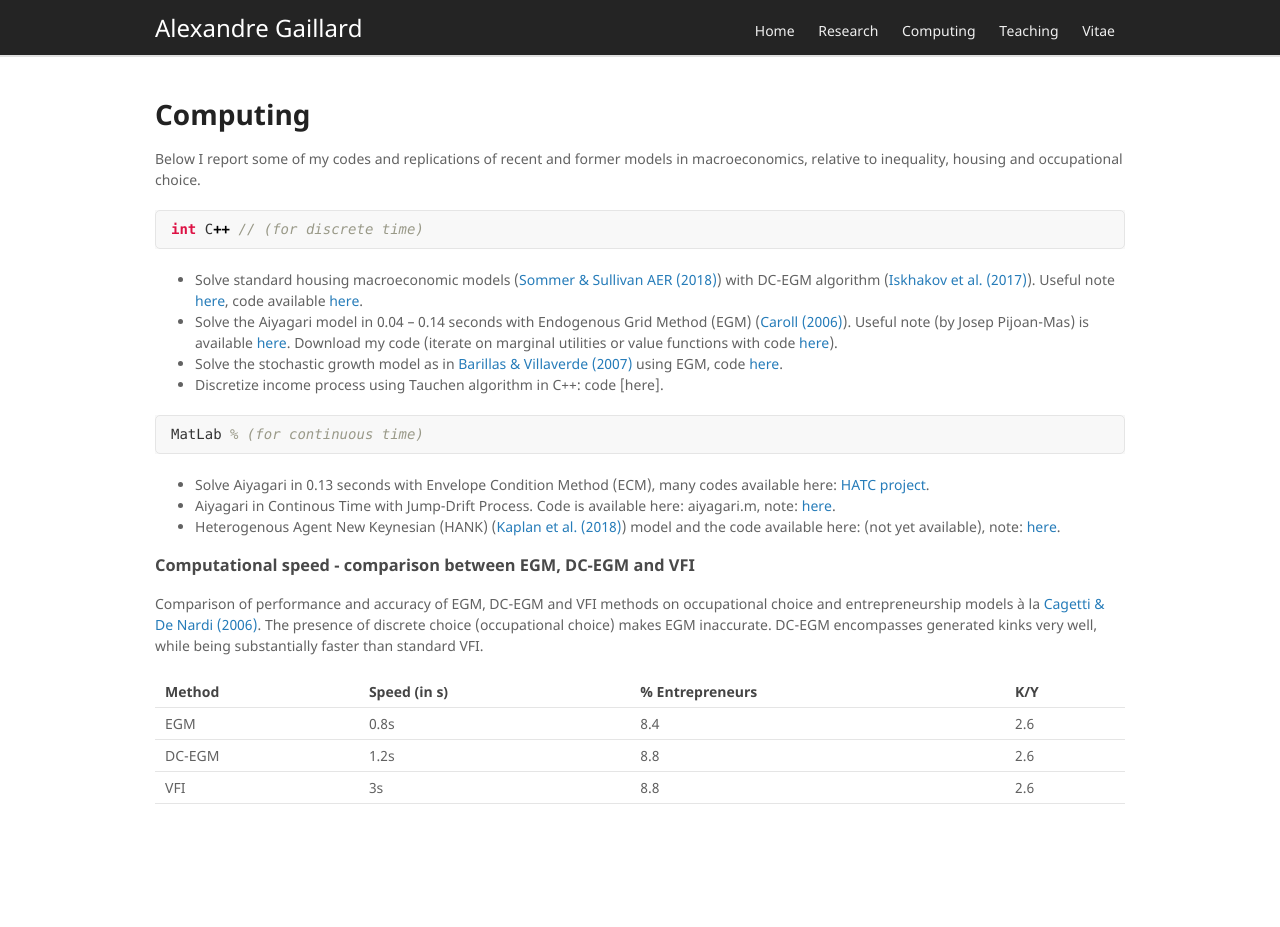
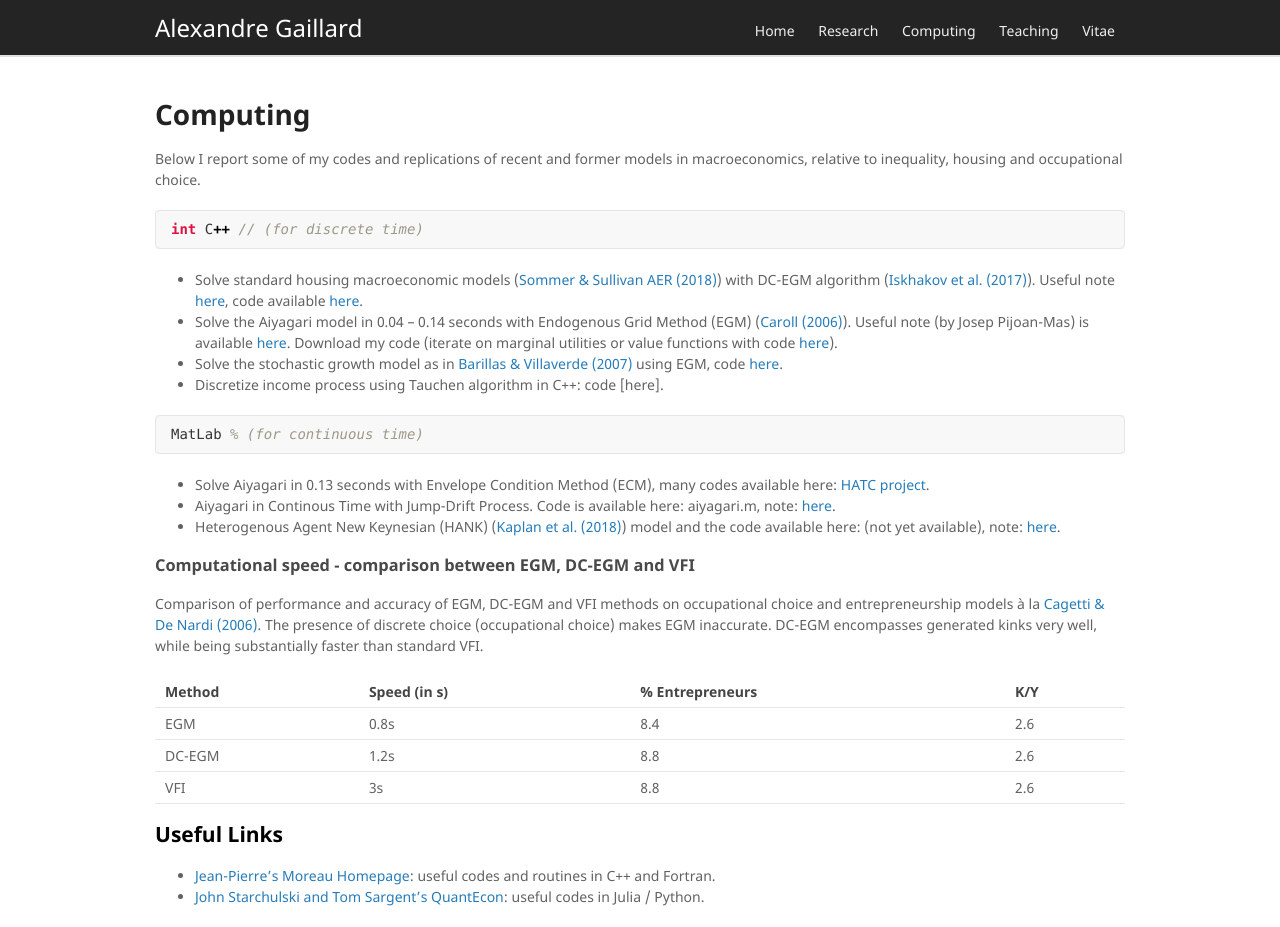
Before and after one commit to AGaillardTSE/AGaillardTSE.github.io, a Jekyll site: the page built from computing.md, in a window 1280 px wide. Built offline with Jekyll 4.4.1, drawn with Linux system fonts in a browser that asks for light colours; our own code applies the rules of GitHub Pages for plain Markdown files; before the commit the page ends 900 px from its top, so only the background shows below that.

Commit message:
Update computing.md

```diff
--- a/computing.md
+++ b/computing.md
@@ -31,3 +31,10 @@ Comparison of performance and accuracy of EGM, DC-EGM and VFI methods on occupat
 | EGM           | 0.8s | 8.4  | 2.6 |
 | DC-EGM | 1.2s   | 8.8  | 2.6 |
 | VFI           | 3s      | 8.8   | 2.6 |
+
+
+
+
+## Useful Links ##
+* [Jean-Pierre's Moreau Homepage](http://jean-pierre.moreau.pagesperso-orange.fr/links.html): useful codes and routines in C++ and Fortran.
+* [John Starchulski and Tom Sargent's QuantEcon](http://quant-econ.net): useful codes in Julia / Python.
```
